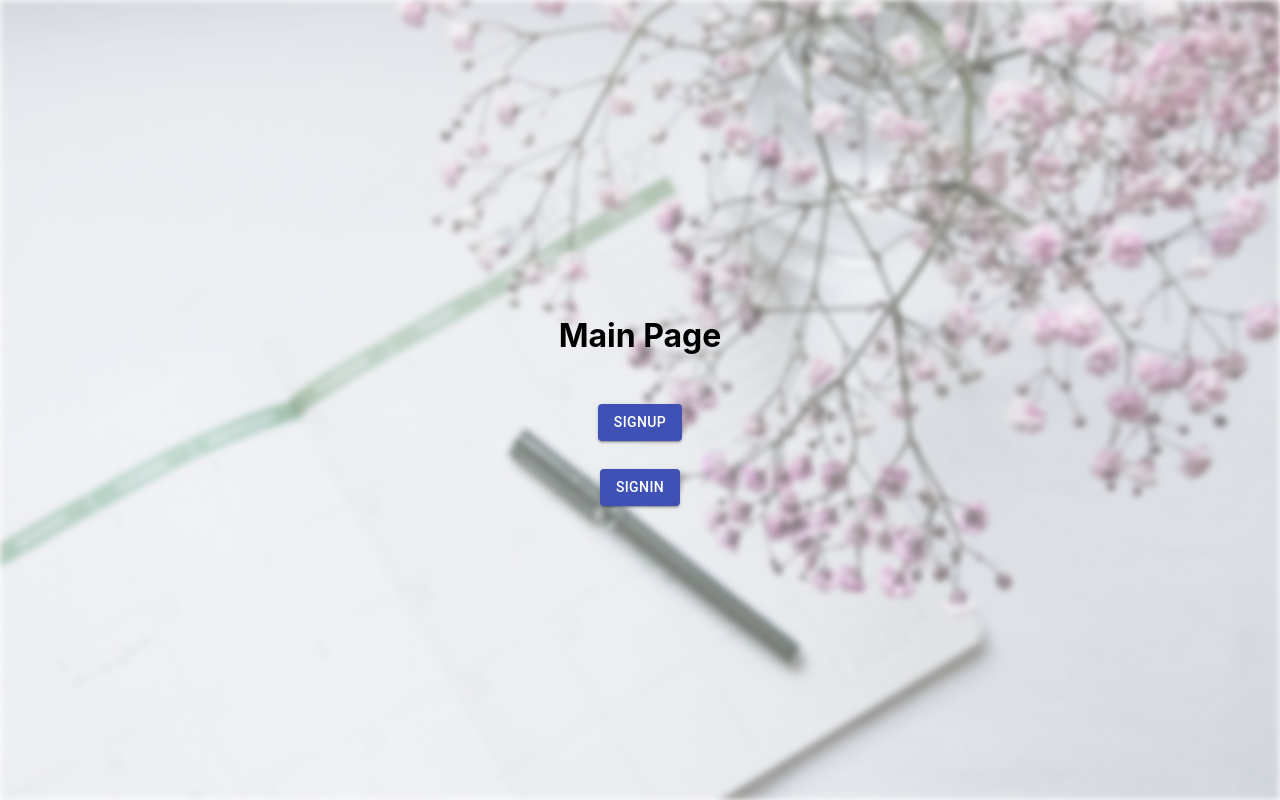
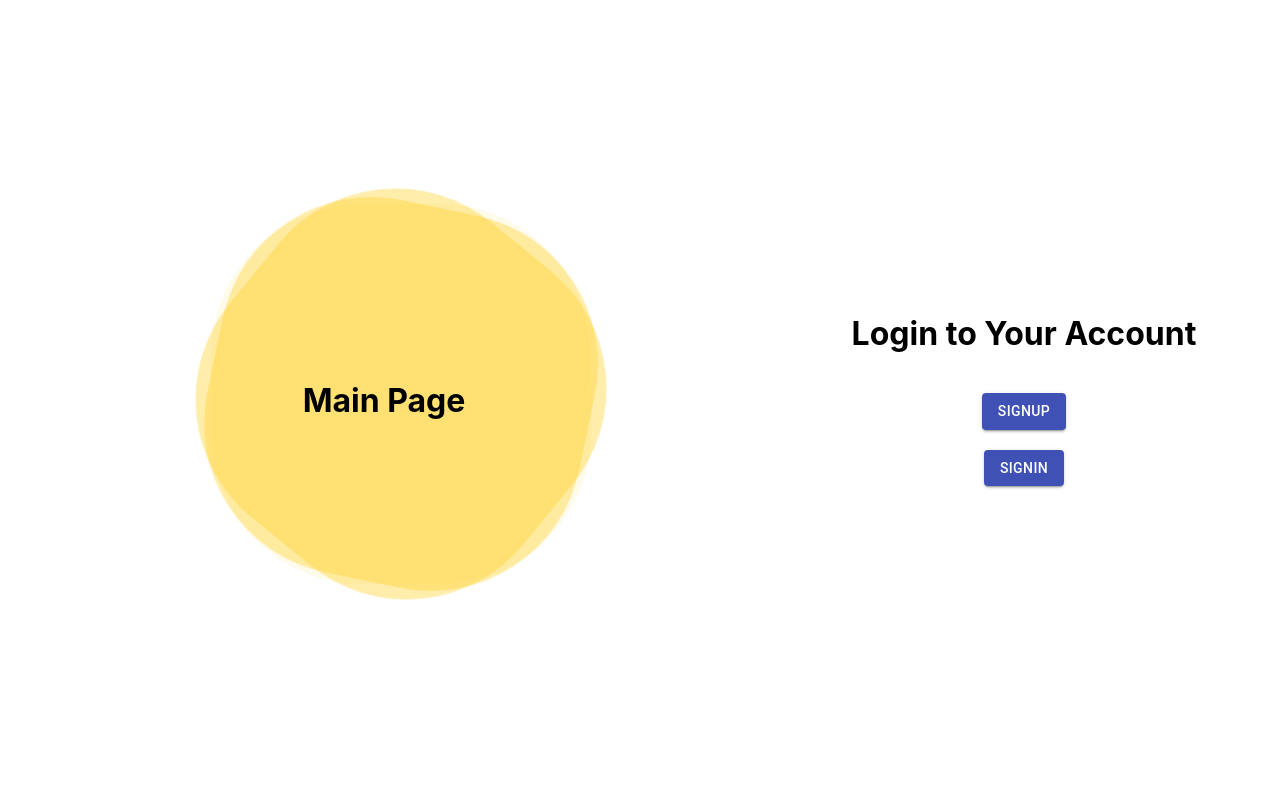
Before and after one commit to walkerhsu/wp_final, a React (Create React App) app in the folder frontend/: page / in a window 1280 px wide. Built offline with nearby package versions, Linux system fonts and the light colour scheme.

Commit message:
css added

```diff
--- a/frontend/src/containers/MainPage.js
+++ b/frontend/src/containers/MainPage.js
@@ -14,13 +14,20 @@ const MainPage = () => {
     };
     return (
         <div className = 'MainPageWrapper'>
-            <div className = "bg-image"/>
-            <div className = "MainPage">
+            <div className = "LogoWrapper">
                 <h1>Main Page</h1>
+                <div class="wave one"></div>
+                <div class="wave two"></div>
+                <div class="wave three"></div>
+            </div>
+            <div className = "ButtonWrapper">
+                <h1>Login to Your Account</h1>
+                <br/>
+                <br/>
                 <Button variant="contained" color="primary" onClick={navigateToSignUp}>Signup</Button>
+                <br/>
                 <Button variant="contained" color="primary" onClick={navigateToSignIn}>Signin</Button>
             </div>
-
         </div>
     )
 }
--- a/frontend/src/css/MainPage.css
+++ b/frontend/src/css/MainPage.css
@@ -1,37 +1,67 @@
-.MainPageWrapper {
-    height: 100%;
-    width: 100%;
-    position: absolute;
+* {
+    margin: 0;
+    padding: 0;
+    box-sizing: border-box;
 }
 
-.bg-image {
-    background-image: url("../images/background.jpg");
+
+
+.MainPageWrapper {
+    height: 100vh;
     width: 100%;
-    height: 100%;
-
-    /* 讓圖片可以跑到最下面 */
-    position: absolute;
-
-    background-position: center;
-    background-repeat: no-repeat;
-    background-size: cover;
-
-    /* 變模糊 */
-    filter: blur(3px);
-
-    opacity: 60%;
+    display: flex;
+    flex-direction: column;
+    flex-wrap: wrap;
 }
 
-.MainPage {
-    height: 30%;
-    width: 30%;
+.LogoWrapper {
+    height: 100%;
+    width: 60%;
+    display: flex;
+    align-items: center;
+    justify-content: center;
+}
+
+/* waveforms */
+.wave {
+    background: #ffd231;
+    width: 380px;
+    height: 380px;
+    border-radius: 40%;
+    opacity: 0.4;
+    position: absolute;
+    top: 25.5%;
+    left: 16.5%;
+    /* margin-left: -250px;
+    margin-top: -250px; */
+    transform-origin: center;
+    animation: drift 7s infinite linear;
+    z-index: -1;
+}
+.wave.two {
+    animation: drift 9s infinite linear;
+}
+.wave.three {
+    animation: drift 11s infinite linear;
+    opacity: 0.1;
+}
+@keyframes drift {
+    0% {
+        transform: rotate(0deg);
+    }
+
+    100% {
+        transform: rotate(360deg);
+    }
+}
+/* end of waveforms */
+
+.ButtonWrapper {
+    height: 100%;
+    width: 40%;
     /* background-color: aqua; */
-    position: relative;
-    top: 50%;
-    left: 50%;
-    transform: translate(-50%,-50%);
     display: flex;
     flex-direction: column;
     align-items: center;
-    justify-content: space-around;
+    justify-content: center;
 }
```
Also changed, not shown: 2 other files (tests, documents, lock files or other folders).
